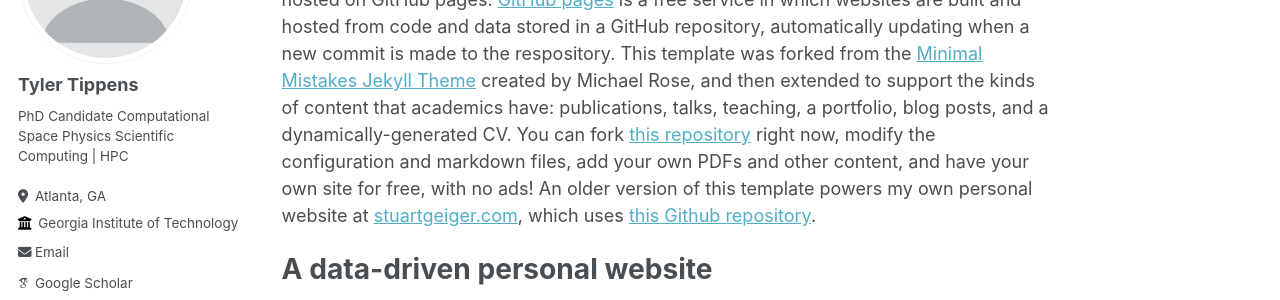
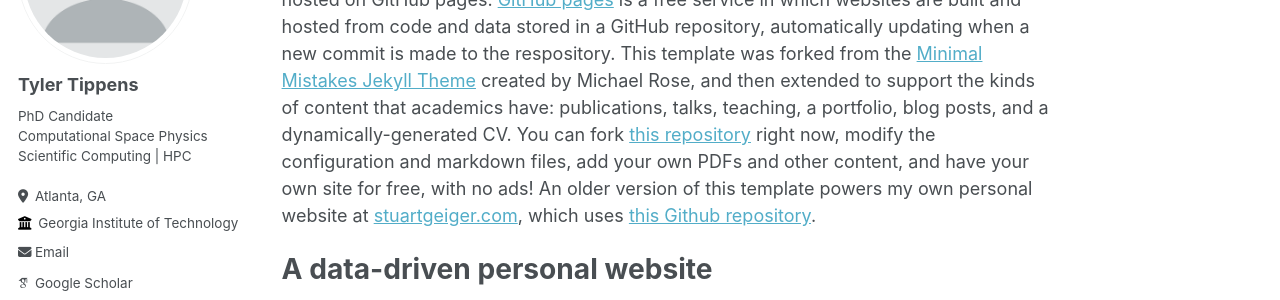
Before and after one commit to tylertippens/tylertippens.github.io, a Jekyll site: the page built from _pages/about.md, in a window 1280 px wide. Shown: the part 197-497 px from the top of the page. Built offline with Jekyll 4.4.1, drawn with Linux system fonts in a browser that asks for light colours; some web fonts are replaced; part of the change alters nothing that is shown.

```diff
--- a/_config.yml
+++ b/_config.yml
@@ -24,7 +24,7 @@ author:
   avatar           : "profile.png"
   name             : "Tyler Tippens"
   pronouns         : # example: "she/her"
-  bio              : "PhD Candidate\nComputational Space Physics\nScientific Computing | HPC"
+  bio              : "PhD Candidate<br>Computational Space Physics<br>Scientific Computing | HPC"
   location         : "Atlanta, GA"
   employer         : "Georgia Institute of Technology"
   uri              : # URL
```
